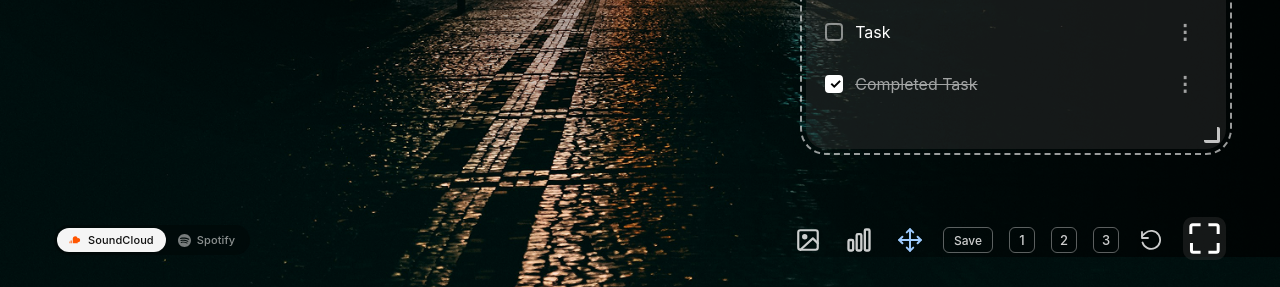
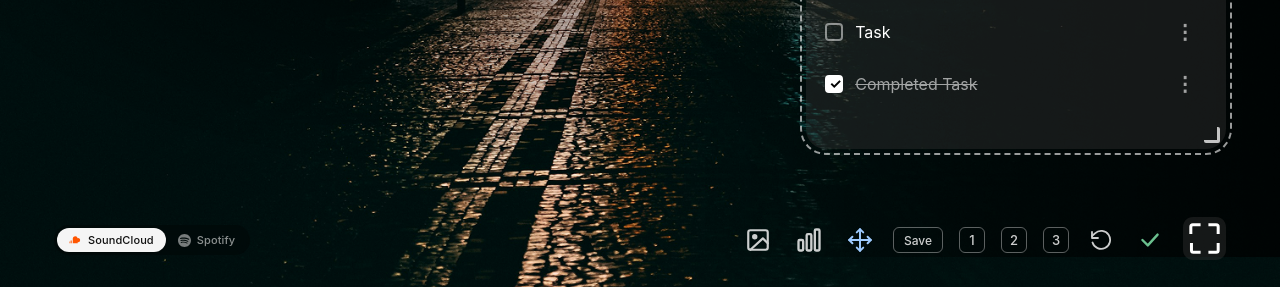
Before and after one commit to Juribu/studyspot, a plain HTML site: page index.html in a window 1280 px wide. Both pictures are taken after a click on the button 1150 px from the left and 783 px from the top of the page. Shown: the part 543-830 px from the top of the page. Drawn offline with Linux system fonts and the light colour scheme.

Commit message:
added animation to layout edit expansion

```diff
--- a/index.html
+++ b/index.html
@@ -235,16 +235,23 @@
                     <line x1="12" y1="2" x2="12" y2="22"/>
                 </svg>
             </button>
-            <button id="save-layout-btn" title="Save current layout to a slot — then click 1, 2, or 3" aria-pressed="false" hidden>Save</button>
-            <button class="layout-preset-btn" data-preset="1" title="Layout 1 — Centered tower" hidden>1</button>
-            <button class="layout-preset-btn" data-preset="2" title="Layout 2 — Compact 2×2" hidden>2</button>
-            <button class="layout-preset-btn" data-preset="3" title="Layout 3 — Bottom bar" hidden>3</button>
-            <button id="reset-layout-btn" title="Reset layout to default" hidden>
-                <svg viewBox="0 0 24 24" fill="none" stroke="currentColor" stroke-width="1.8" stroke-linecap="round" stroke-linejoin="round" aria-hidden="true">
-                    <polyline points="3 4 3 10 9 10"/>
-                    <path d="M3.51 14.5A9 9 0 1 0 6 5.3L3 8"/>
-                </svg>
-            </button>
+            <div class="layout-edit-controls" aria-hidden="true">
+                <button id="save-layout-btn" title="Save current layout to a slot — then click 1, 2, or 3" aria-pressed="false" tabindex="-1">Save</button>
+                <button class="layout-preset-btn" data-preset="1" title="Layout 1 — Centered tower" tabindex="-1">1</button>
+                <button class="layout-preset-btn" data-preset="2" title="Layout 2 — Compact 2×2" tabindex="-1">2</button>
+                <button class="layout-preset-btn" data-preset="3" title="Layout 3 — Bottom bar" tabindex="-1">3</button>
+                <button id="reset-layout-btn" title="Reset layout to default" tabindex="-1">
+                    <svg viewBox="0 0 24 24" fill="none" stroke="currentColor" stroke-width="1.8" stroke-linecap="round" stroke-linejoin="round" aria-hidden="true">
+                        <polyline points="3 4 3 10 9 10"/>
+                        <path d="M3.51 14.5A9 9 0 1 0 6 5.3L3 8"/>
+                    </svg>
+                </button>
+                <button id="done-layout-btn" title="Done editing layout" tabindex="-1">
+                    <svg viewBox="0 0 24 24" fill="none" stroke="currentColor" stroke-width="2.2" stroke-linecap="round" stroke-linejoin="round" aria-hidden="true">
+                        <polyline points="5 12 10 17 19 7"/>
+                    </svg>
+                </button>
+            </div>
             <button class="full-screen"><img src="assets/icons/fullscreen.svg"
                     alt="change to full full-screen"></button>
         </div>
--- a/js/layout.js
+++ b/js/layout.js
@@ -35,6 +35,7 @@ const LayoutModule = (function() {
   let toggleBtn = null;
   let resetBtn = null;
   let saveBtn = null;
+  let doneBtn = null;
   let presetBtns = [];
 
   // Reserved screen regions to keep blocks clear of fixed UI.
@@ -456,9 +457,14 @@ const LayoutModule = (function() {
     document.body.classList.toggle('edit-mode', editMode);
     toggleBtn.classList.toggle('active', editMode);
     toggleBtn.setAttribute('aria-pressed', String(editMode));
-    if (resetBtn) resetBtn.hidden = !editMode;
-    if (saveBtn) saveBtn.hidden = !editMode;
-    presetBtns.forEach(btn => { btn.hidden = !editMode; });
+    // Visibility of the edit-mode controls is driven by CSS (.layout-edit-controls
+    // animates open under body.edit-mode). Just sync tabindex and aria-hidden so
+    // the controls aren't focusable while collapsed.
+    const wrapper = document.querySelector('.layout-edit-controls');
+    if (wrapper) wrapper.setAttribute('aria-hidden', String(!editMode));
+    [saveBtn, resetBtn, doneBtn, ...presetBtns].forEach(btn => {
+      if (btn) btn.tabIndex = editMode ? 0 : -1;
+    });
     if (!editMode) setSaveMode(false);
   };
 
@@ -589,6 +595,8 @@ const LayoutModule = (function() {
       if (resetBtn) resetBtn.addEventListener('click', resetBlocks);
       saveBtn = document.getElementById('save-layout-btn');
       if (saveBtn) saveBtn.addEventListener('click', () => setSaveMode(!saveMode));
+      doneBtn = document.getElementById('done-layout-btn');
+      if (doneBtn) doneBtn.addEventListener('click', () => { if (editMode) setEditMode(false); });
       presetBtns = Array.from(document.querySelectorAll('.layout-preset-btn'));
       const slots = loadSlots();
       presetBtns.forEach(btn => {
--- a/style.css
+++ b/style.css
@@ -1724,11 +1724,52 @@ button:hover {
   align-items: center;
   justify-content: center;
   color: white;
-}
-
-#reset-layout-btn[hidden] {
-  display: none;
-}
+  flex: 0 0 auto;
+}
+
+
+/* Container that holds the edit-mode-only controls. Collapses to width 0 when
+   not editing; expands rightward with a slight slide when edit mode turns on.
+   Children fade/slide in with a staggered delay for a polished cascade. */
+.layout-edit-controls {
+  display: flex;
+  align-items: center;
+  gap: 16px;
+  overflow: hidden;
+  max-width: 420px;
+  opacity: 1;
+  transform: translateX(0);
+  transition: max-width 0.35s cubic-bezier(0.22, 1, 0.36, 1),
+              opacity 0.25s ease,
+              transform 0.35s cubic-bezier(0.22, 1, 0.36, 1),
+              margin 0.35s cubic-bezier(0.22, 1, 0.36, 1);
+  margin-left: 0;
+}
+
+body:not(.edit-mode) .layout-edit-controls {
+  max-width: 0;
+  opacity: 0;
+  transform: translateX(12px);
+  margin-left: -16px;
+  pointer-events: none;
+}
+
+.layout-edit-controls > * {
+  transition: opacity 0.22s ease, transform 0.22s cubic-bezier(0.22, 1, 0.36, 1),
+              background 0.2s ease, border-color 0.2s ease, color 0.2s ease;
+}
+
+body:not(.edit-mode) .layout-edit-controls > * {
+  opacity: 0;
+  transform: translateX(8px);
+}
+
+body.edit-mode .layout-edit-controls > *:nth-child(1) { transition-delay: 0.06s; }
+body.edit-mode .layout-edit-controls > *:nth-child(2) { transition-delay: 0.10s; }
+body.edit-mode .layout-edit-controls > *:nth-child(3) { transition-delay: 0.14s; }
+body.edit-mode .layout-edit-controls > *:nth-child(4) { transition-delay: 0.18s; }
+body.edit-mode .layout-edit-controls > *:nth-child(5) { transition-delay: 0.22s; }
+body.edit-mode .layout-edit-controls > *:nth-child(6) { transition-delay: 0.26s; }
 
 .layout-preset-btn {
   background: none;
@@ -1743,20 +1784,16 @@ button:hover {
   font-weight: 500;
   font-family: inherit;
   opacity: 0.8;
-  transition: opacity 0.2s ease, background 0.2s ease, border-color 0.2s ease;
-  display: flex;
-  align-items: center;
-  justify-content: center;
+  display: flex;
+  align-items: center;
+  justify-content: center;
+  flex: 0 0 auto;
 }
 
 .layout-preset-btn:hover {
   opacity: 1;
   background: rgba(255, 255, 255, 0.12);
   border-color: rgba(255, 255, 255, 0.75);
-}
-
-.layout-preset-btn[hidden] {
-  display: none;
 }
 
 /* Slot has user-saved geometry — subtle blue tint to distinguish from preset. */
@@ -1784,7 +1821,8 @@ button:hover {
   font-weight: 500;
   font-family: inherit;
   opacity: 0.8;
-  transition: opacity 0.2s ease, background 0.2s ease, border-color 0.2s ease, color 0.2s ease;
+  flex: 0 0 auto;
+  white-space: nowrap;
 }
 
 #save-layout-btn:hover {
@@ -1800,8 +1838,28 @@ button:hover {
   color: #9ecbff;
 }
 
-#save-layout-btn[hidden] {
-  display: none;
+#done-layout-btn {
+  background: none;
+  border: none;
+  cursor: pointer;
+  padding: 4px;
+  display: flex;
+  align-items: center;
+  justify-content: center;
+  color: #7ee2a8;
+  flex: 0 0 auto;
+}
+
+#done-layout-btn svg {
+  width: 26px;
+  height: 26px;
+  opacity: 0.85;
+  transition: opacity 0.2s ease, transform 0.2s ease;
+}
+
+#done-layout-btn:hover svg {
+  opacity: 1;
+  transform: scale(1.08);
 }
 
 #reset-layout-btn svg {
```
